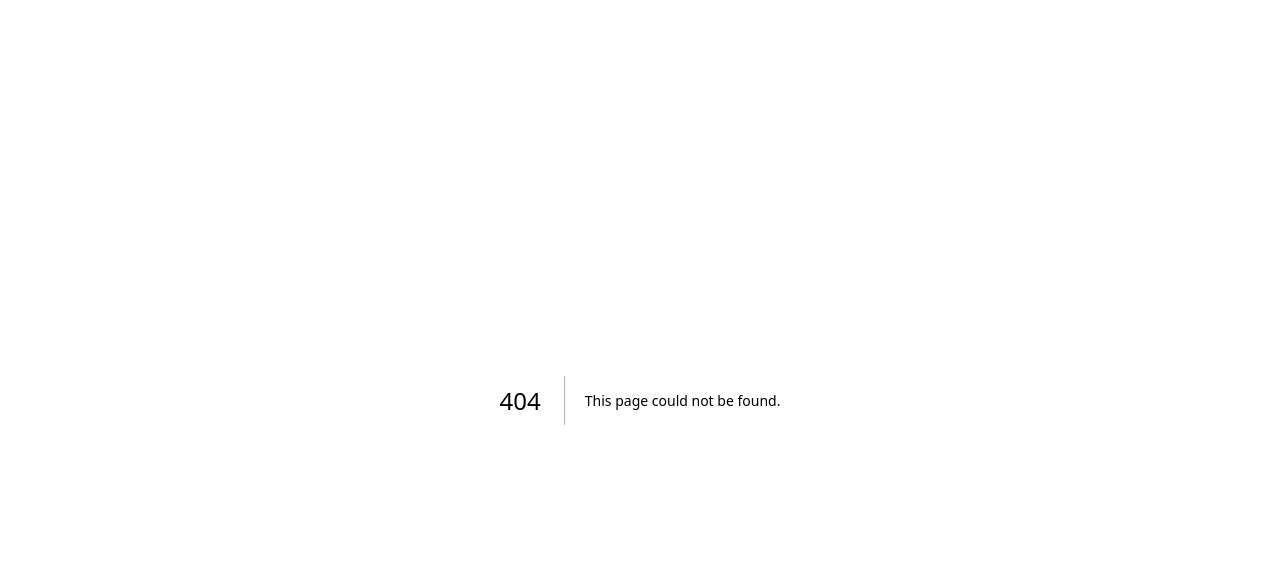
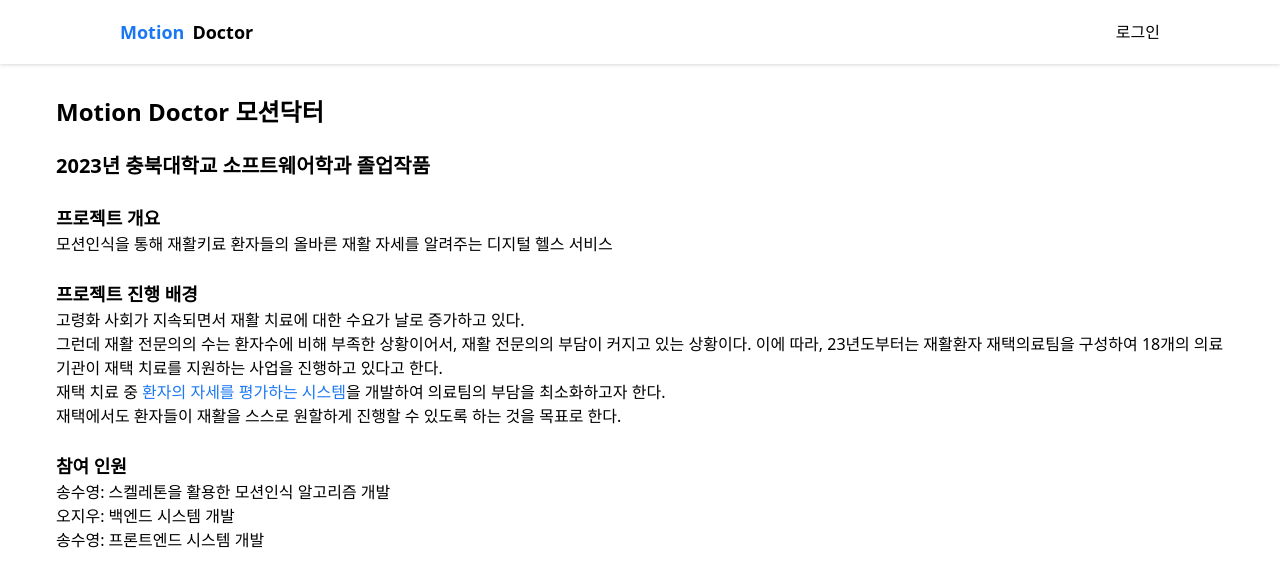
Before and after one commit to 2023-CBNU-GP/Motion-Doctor, a Next.js app in the folder front/: page /intro in a window 1280 px wide. Before the commit this address had no page. Shown: the top 586 px of the page. Built offline with nearby package versions, Linux system fonts and the light colour scheme.

Commit message:
front: 프로젝트 개요 페이지 추가

```diff
--- a/front/src/components/navigation.tsx
+++ b/front/src/components/navigation.tsx
@@ -28,7 +28,7 @@ export default function Navigation() {
         <div
             className="px-[120px] py-8 w-full h-10 bg-white drop-shadow sticky top-0 text-center items-center flex flex justify-between">
             <div className="flex items-center gap-16">
-                <Link href="/" className="text-lg font-bold flex gap-2">
+                <Link href={logInfo ? '/intro' : '/'} className="text-lg font-bold flex gap-2">
                     <div className="text-color-primary-500">Motion</div>
                     <div>Doctor</div>
                 </Link>
--- a/front/src/pages/index.tsx
+++ b/front/src/pages/index.tsx
@@ -7,6 +7,7 @@ import { UserLogin } from "@md/interfaces/user.interface";
 import { useRouter } from "next/router";
 import axios from "axios";
 import { setCookie } from "@md/utils/cookies";
+import axiosClient from "@md/utils/axiosInstance";
 
 export default function Home() {
     const router = useRouter();
@@ -55,6 +56,15 @@ export default function Home() {
         validate,
     });
 
+    useEffect(() => {
+        axiosClient.get('/api/user').then(response => {
+            if (response.data.id) {
+                router.push('/intro');
+            }
+        }).catch((error) => {
+            console.log(error);
+        });
+    }, []);
 
     useEffect(() => {
 
--- /dev/null
+++ b/front/src/pages/intro.tsx
@@ -0,0 +1,47 @@
+import Head from "next/head";
+import Navigation from "@md/components/navigation";
+import Layout from "@md/components/layout";
+
+export default function Intro() {
+    return (
+        <>
+            <Head>
+                <title>모션 닥터 | 프로젝트 소개</title>
+                <meta name="description" content="Generated by create next app"/>
+                <meta name="viewport" content="width=device-width, initial-scale=1"/>
+                <link rel="icon" href="/favicon.ico"/>
+            </Head>
+
+            <Navigation></Navigation>
+
+            <Layout>
+                <div className={'flex flex-col gap-6'}>
+                    <h1 className={'text-2xl font-bold'}>Motion Doctor 모션닥터</h1>
+                    <h2 className={'text-xl font-semibold'}>2023년 충북대학교 소프트웨어학과 졸업작품</h2>
+                    <div>
+                        <h3 className={'text-lg font-semibold'}>프로젝트 개요</h3>
+                        <p>모션인식을 통해 재활키료 환자들의 올바른 재활 자세를 알려주는 디지털 헬스 서비스</p>
+                    </div>
+                    <div>
+                        <h3 className={'text-lg font-semibold'}>프로젝트 진행 배경</h3>
+                        <p>고령화 사회가 지속되면서 재활 치료에 대한 수요가 날로 증가하고 있다.<br/>그런데 재활 전문의의 수는 환자수에 비해 부족한 상황이어서,
+                            재활 전문의의 부담이 커지고 있는 상황이다. 이에 따라, 23년도부터는 재활환자 재택의료팀을 구성하여 18개의 의료기관이 재택 치료를
+                            지원하는 사업을 진행하고 있다고 한다.</p>
+                        <p>재택 치료 중 <span className="text-color-primary-500">환자의 자세를 평가하는 시스템</span>을 개발하여 의료팀의 부담을
+                            최소화하고자 한다.<br/>재택에서도
+                            환자들이 재활을 스스로 원할하게 진행할 수 있도록 하는
+                            것을
+                            목표로
+                            한다.</p>
+                    </div>
+                    <div>
+                        <h3 className={'text-lg font-semibold'}>참여 인원</h3>
+                        <p>송수영: 스켈레톤을 활용한 모션인식 알고리즘 개발</p>
+                        <p>오지우: 백엔드 시스템 개발</p>
+                        <p>송수영: 프론트엔드 시스템 개발</p>
+                    </div>
+                </div>
+            </Layout>
+        </>
+    );
+}
--- a/front/src/pages/mypage.tsx
+++ b/front/src/pages/mypage.tsx
@@ -73,7 +73,7 @@ export default function User() {
     return (
         <>
             <Head>
-                <title>모션 닥터 | 자세 등록</title>
+                <title>모션 닥터 | 마이페이지</title>
                 <meta name="description" content="Generated by create next app"/>
                 <meta name="viewport" content="width=device-width, initial-scale=1"/>
                 <link rel="icon" href="/favicon.ico"/>
```
